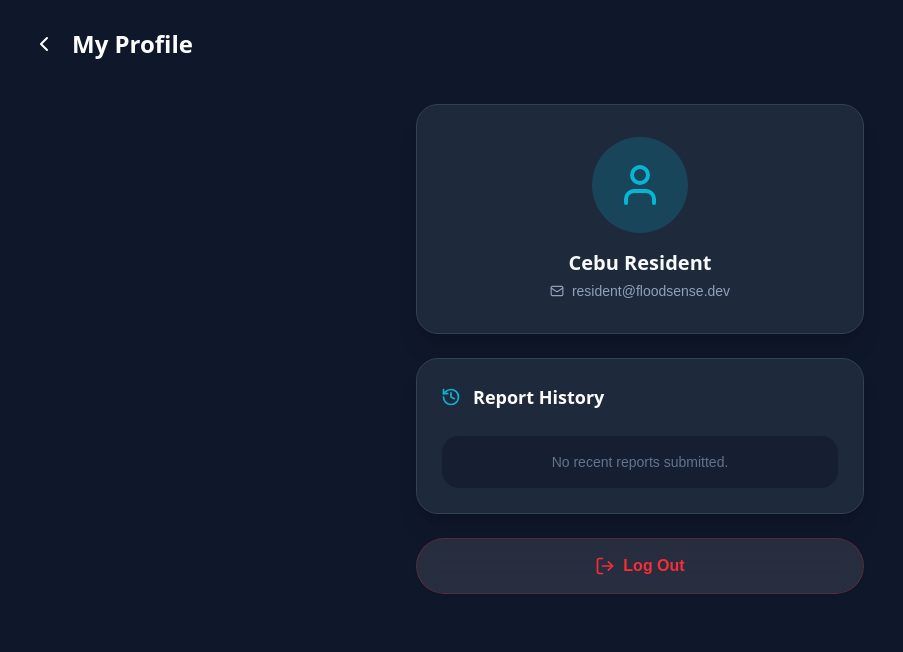
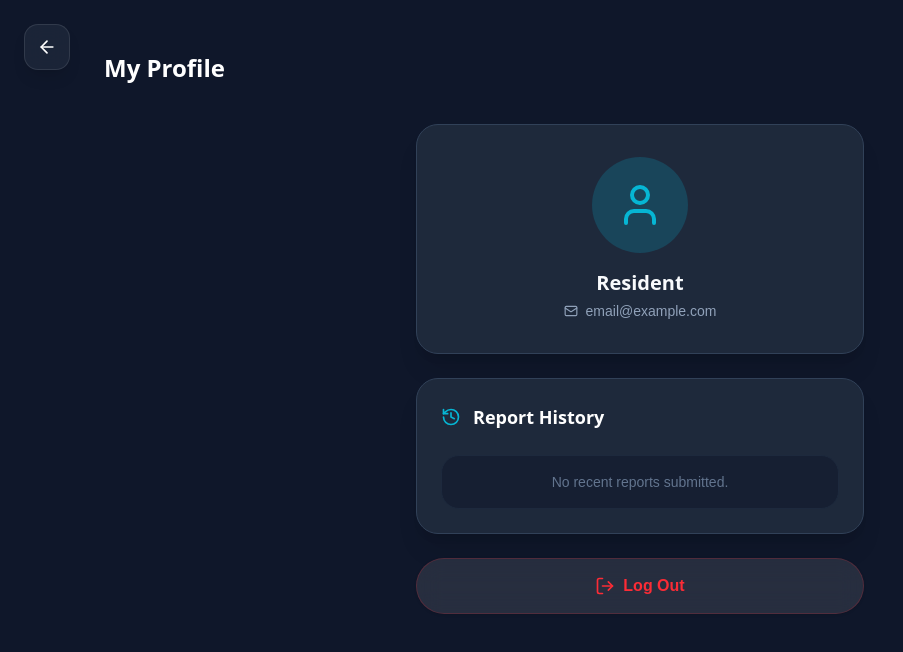
Before and after one commit to YCHANTAN/FloodSense, a React (Vite) app in the folder Frontend/: page /profile in a window 1280 px wide. Shown: the top 652 px of the page, without its empty margins (0-903 px from the left). Built offline with nearby package versions, Linux system fonts and the light colour scheme; no server answers; sample sign-in values are in the browser's storage.

Commit message:
feat(frontend): improve authentication flow and unify navigation layout

```diff
--- a/Frontend/src/features/auth/authSlice.ts
+++ b/Frontend/src/features/auth/authSlice.ts
@@ -13,12 +13,8 @@ interface AuthState {
 }
 
 const initialState: AuthState = {
-  user: {
-    id: 'mock-123',
-    email: 'resident@floodsense.dev',
-    name: 'Cebu Resident',
-  },
-  token: 'mock-dev-token',
+  user: null,
+  token: localStorage.getItem('token'),
   status: 'idle',
 };
 
--- a/Frontend/src/features/profile/pages/ProfilePage.tsx
+++ b/Frontend/src/features/profile/pages/ProfilePage.tsx
@@ -4,7 +4,7 @@ import { useNavigate } from 'react-router-dom';
 import { RootState } from '@/app/store';
 import { logout } from '@/features/auth/authSlice';
 import Button from '@/components/Button/Button';
-import { User, Mail, History, LogOut, ChevronLeft } from 'lucide-react';
+import { User, Mail, History, LogOut, ArrowLeft } from 'lucide-react';
 
 const ProfilePage: React.FC = () => {
   const { user } = useSelector((state: RootState) => state.auth);
@@ -17,15 +17,19 @@ const ProfilePage: React.FC = () => {
   };
 
   return (
-    <div className="min-h-screen bg-[#0f172a] text-white font-inter p-6">
-      {/* Header */}
-      <div className="flex items-center mb-10">
-        <button
-          onClick={() => navigate('/')}
-          className="p-2 hover:bg-slate-800 rounded-full transition-colors mr-2"
+    <div className="min-h-screen bg-[#0f172a] text-white font-inter p-6 relative">
+      {/* Header with Standardized Back Button */}
+      <div className="absolute top-6 left-6 z-10">
+        <Button
+          variant="secondary"
+          className="p-3 rounded-xl shadow-lg bg-[#1e293b]/80 backdrop-blur-md border border-white/10"
+          onClick={() => navigate(-1)}
         >
-          <ChevronLeft size={24} />
-        </button>
+          <ArrowLeft size={20} className="text-white" />
+        </Button>
+      </div>
+
+      <div className="flex items-center mb-10 pt-7 pl-20 px-2">
         <h1 className="text-2xl font-poppins font-bold">My Profile</h1>
       </div>
 
--- a/Frontend/src/features/reports/pages/SubmitReportPage.tsx
+++ b/Frontend/src/features/reports/pages/SubmitReportPage.tsx
@@ -82,7 +82,7 @@ const SubmitReportPage: React.FC = () => {
         <Button
           variant="secondary"
           className="p-3 rounded-xl shadow-lg bg-[#1e293b]/80 backdrop-blur-md border border-white/10"
-          onClick={() => navigate('/map')}
+          onClick={() => navigate(-1)}
         >
           <ArrowLeft size={20} className="text-white" />
         </Button>
```
